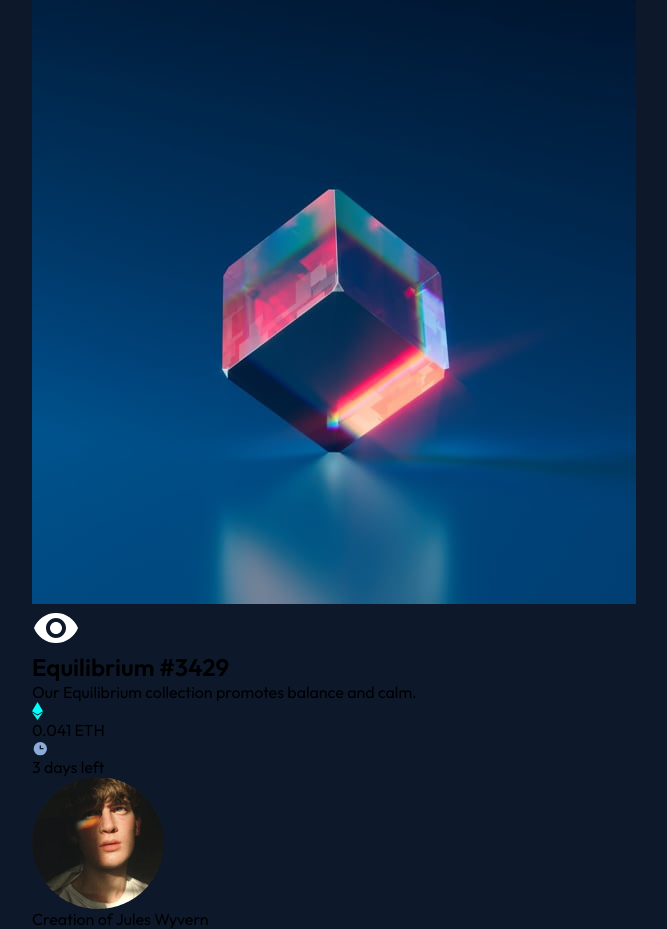
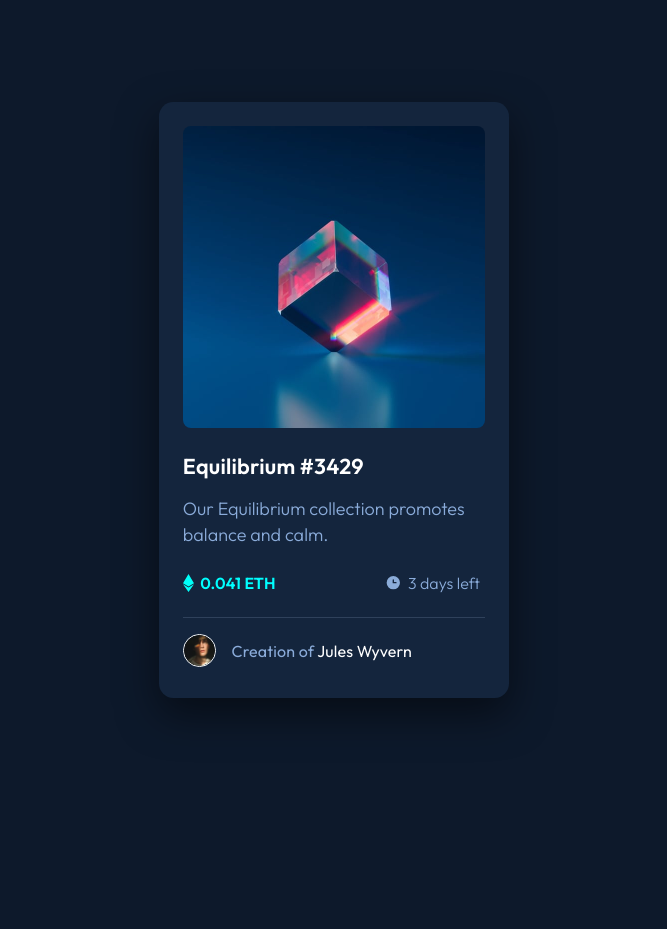
Before and after one commit to IamAbhiDev/nft-preview-card-component-main.github.io, a plain HTML site: page index.html in a window 1280 px wide. Shown: the whole page, without its empty margins (306-973 px from the left). After the commit the page ends 800 px from the top, so only its background shows below. Drawn offline with Linux system fonts and the light colour scheme.

Commit message:
main card styled

```diff
--- a/css/style.css
+++ b/css/style.css
@@ -68,3 +68,117 @@ body {
     overflow: hidden;
     color: white;
 }
+
+/*Card*/
+
+.card {
+    background-color: var(--very-dark-blue-card-bg);
+    border-radius: .9rem;
+    width: 21.9rem;
+    height: 37.25rem;
+    padding: 1.5rem;
+    box-shadow: 0 1rem 2.5rem rgba(0, 0, 0, 0.5);
+}
+
+.card__container {
+    width: 100%;
+    border-radius: .5rem;
+    overflow: hidden;
+    position: relative;
+    display: flex;
+    justify-content: center;
+    align-items: center;
+}
+
+.card__container__img {
+    width: 100%;
+    height: 100%;
+    z-index: 1;
+}
+
+.card__container__overlay {
+    background-color: var(--cyan);
+    position: absolute;
+    width: 100%;
+    height: 100%;
+    z-index: 2;
+    opacity: 0;
+}
+
+.card__container__view {
+    position: absolute;
+    z-index: 3;
+    opacity: 0;
+}
+
+.card__container:hover .card__container__overlay {
+    opacity: .5;
+}
+
+.card__container:hover .card__container__view {
+    opacity: 1;
+}
+
+.card__heading {
+    color: var(--white);
+    font-size: 1.35rem;
+    margin-top: 1.5rem;
+    letter-spacing: .01em;
+}
+
+.card__text {
+    color: var(--soft-blue);
+    font-size: 1.125rem;
+    font-weight: var(--light);
+    line-height: 1.45;
+    margin-top: 1rem;
+}
+
+.card__info {
+    display: flex;
+    gap: 6.8rem;
+    margin-top: 1.5rem;
+}
+
+.card__info__eth,
+.card__info__time {
+    display: flex;
+    align-items: center;
+    gap: .4rem;
+}
+
+.card__info__eth__value {
+    color: cyan;
+    font-weight: var(--bold);
+    letter-spacing: .01em;
+}
+
+.card__info__time__text {
+    color: var(--soft-blue);
+    font-weight: var(--light);
+}
+
+.card__footer {
+    display: flex;
+    align-items: center;
+    gap: 1rem;
+    border-top: 1px solid var(--very-dark-blue-line);
+    padding: 1.05rem 0;
+    margin-top: 1.5rem;
+}
+
+.card__footer__pic {
+    width: 2.05rem;
+    border: 1px solid white;
+    border-radius: 50%;
+}
+
+.card__footer__info {
+    color: var(--soft-blue);
+    font-weight: var(--medium);
+    letter-spacing: .01em;
+}
+
+.card__footer__info__name {
+    color: var(--white);
+}
```
